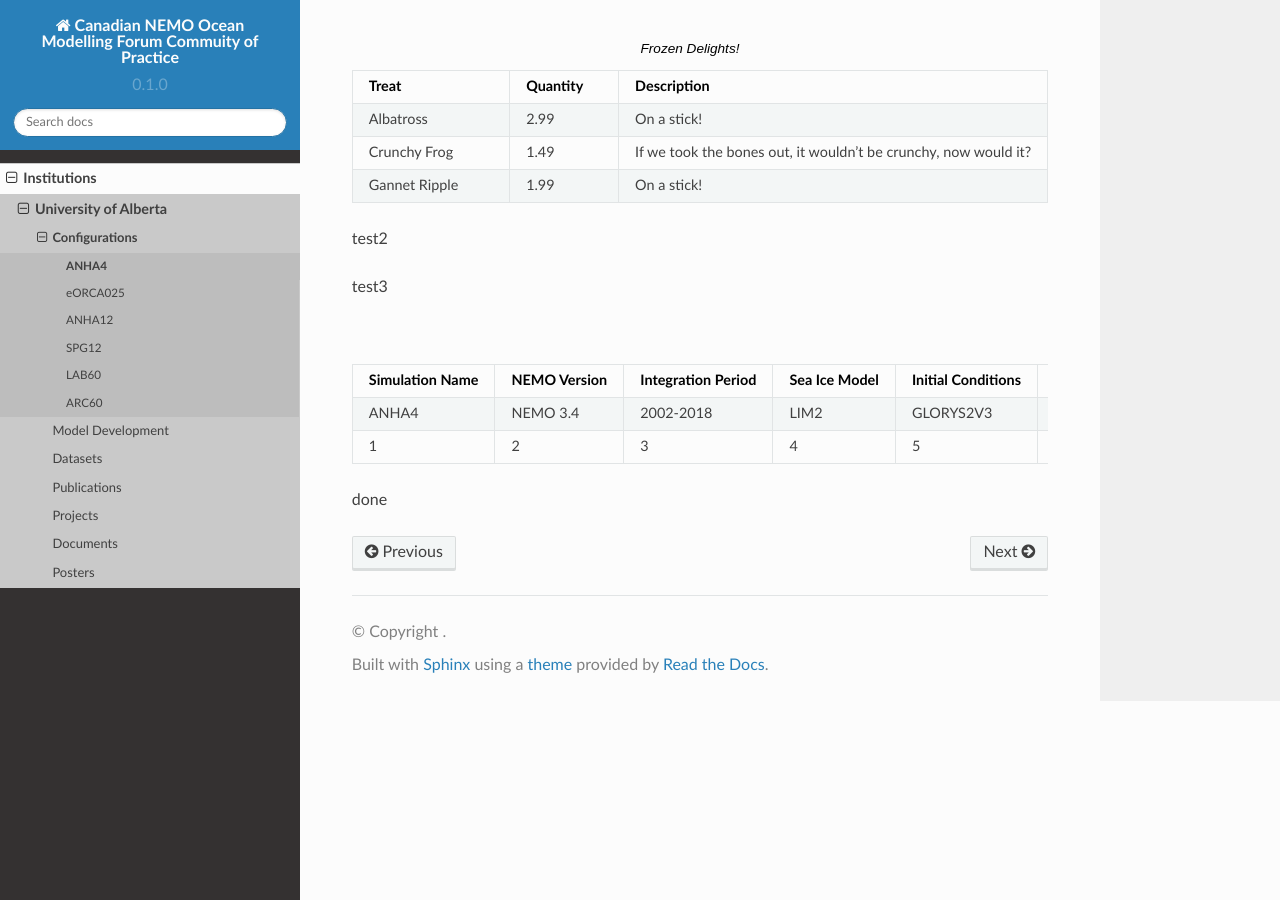
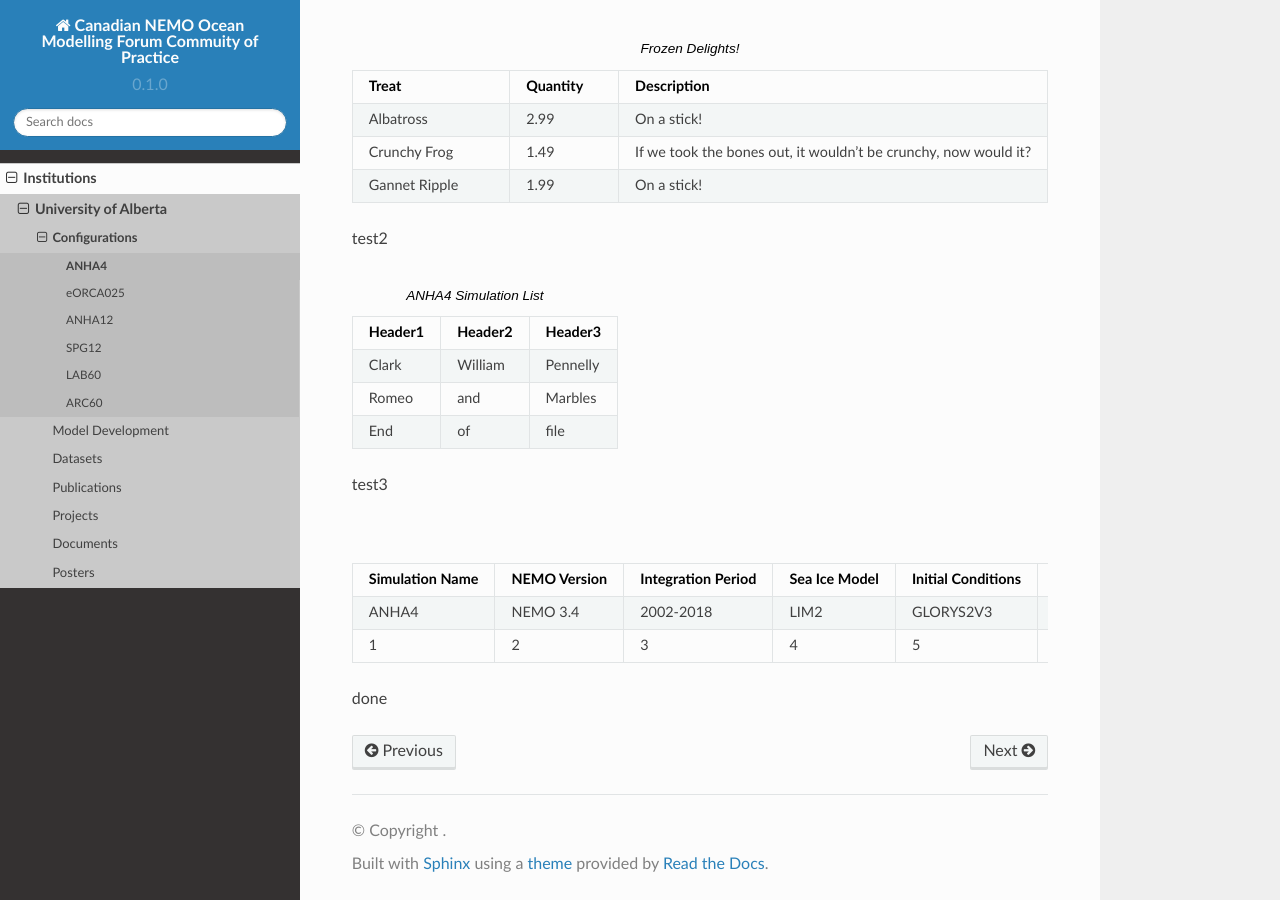
Before and after one commit to UofA-NEMO/Canadian-NEMO-Ocean-Modelling-Forum-Community-of-Practice, a Sphinx documentation site: the page built from docs/Institutions/UofA/Configurations/ANHA4/index.rst, in a window 1280 px wide and 900 px high, scrolled down 1159 px. Built offline with Sphinx 7.4.7 and the Read the Docs theme 2.0.0, drawn with Linux system fonts in a browser that asks for light colours; pages that are not in the unit, such as notebooks, are missing from menus.

Commit message:
Update index.rst

```diff
--- a/docs/Institutions/UofA/Configurations/ANHA4/index.rst
+++ b/docs/Institutions/UofA/Configurations/ANHA4/index.rst
@@ -22,8 +22,11 @@ test1
 
 test2
 
-.. csv-table:: /test.csv
+.. csv-table:: ANHA4 Simulation List
+   :file: ../../../../_static/_UofA/test.csv
    :header-rows: 1
+   :class: longtable
+
 
 test3
 
```
